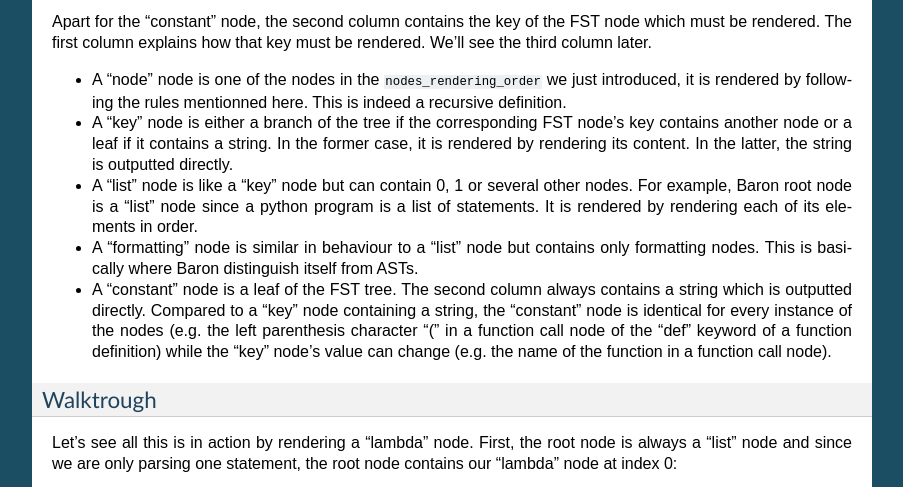
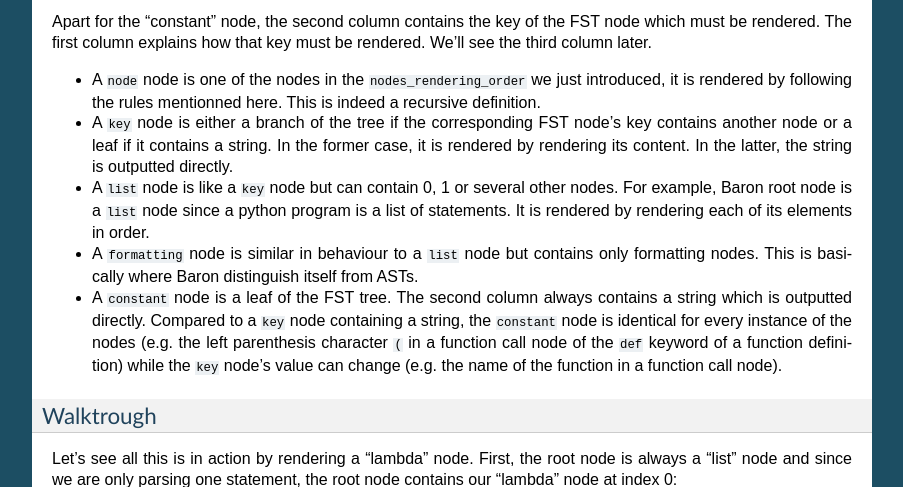
Before and after one commit to PyCQA/baron, a Sphinx documentation site: the page built from docs/index.rst, in a window 1280 px wide and 900 px high, scrolled down 2009 px, cut to the strip 189-676 px from the top of the window. Shown: the whole strip, without its empty margins (198-1101 px from the left). Built offline with Sphinx 7.4.7, drawn with Linux system fonts in a browser that asks for light colours; part of the change alters nothing that is shown.

```diff
--- a/docs/index.rst
+++ b/docs/index.rst
@@ -142,26 +142,26 @@ Apart for the "constant" node, the second column contains the key of the
 FST node which must be rendered. The first column explains how that key
 must be rendered. We'll see the third column later.
 
-* A "node" node is one of the nodes in the :file:`nodes_rendering_order`
+* A :file:`node` node is one of the nodes in the :file:`nodes_rendering_order`
   we just introduced, it is rendered by following the rules mentionned
   here. This is indeed a recursive definition.
-* A "key" node is either a branch of the tree if the corresponding FST
+* A :file:`key` node is either a branch of the tree if the corresponding FST
   node's key contains another node or a leaf if it contains a string. In
   the former case, it is rendered by rendering its content. In the
   latter, the string is outputted directly.
-* A "list" node is like a "key" node but can contain 0, 1 or several
-  other nodes. For example, Baron root node is a "list" node since
+* A :file:`list` node is like a :file:`key` node but can contain 0, 1 or several
+  other nodes. For example, Baron root node is a :file:`list` node since
   a python program is a list of statements. It is rendered by rendering
   each of its elements in order.
-* A "formatting" node is similar in behaviour to a "list" node but
+* A :file:`formatting` node is similar in behaviour to a :file:`list` node but
   contains only formatting nodes. This is basically where Baron
   distinguish itself from ASTs.
-* A "constant" node is a leaf of the FST tree. The second column always
-  contains a string which is outputted directly. Compared to a "key"
-  node containing a string, the "constant" node is identical for every
-  instance of the nodes (e.g. the left parenthesis character "(" in
-  a function call node of the "def" keyword of a function definition)
-  while the "key" node's value can change (e.g.  the name of the
+* A :file:`constant` node is a leaf of the FST tree. The second column always
+  contains a string which is outputted directly. Compared to a :file:`key`
+  node containing a string, the :file:`constant` node is identical for every
+  instance of the nodes (e.g. the left parenthesis character :file:`(` in
+  a function call node of the :file:`def` keyword of a function definition)
+  while the :file:`key` node's value can change (e.g.  the name of the
   function in a function
   call node).
 
```
